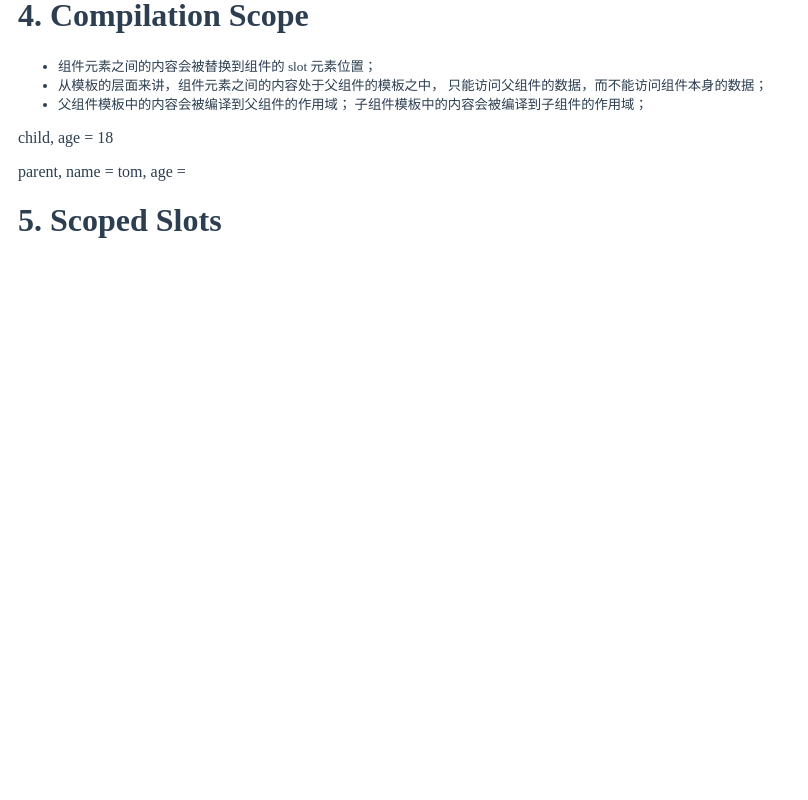
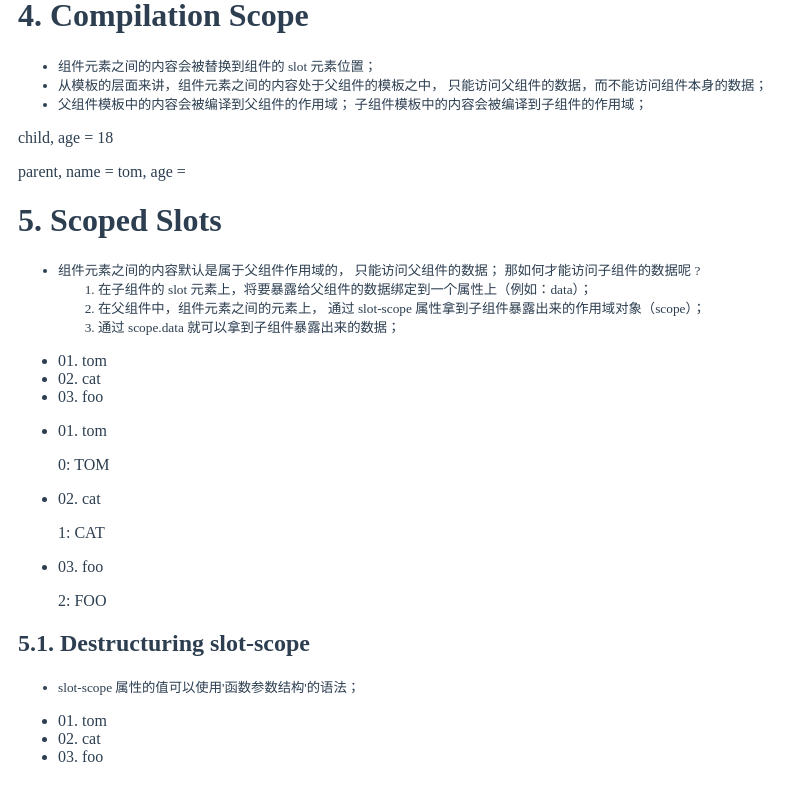
Before and after one commit to luotaoyeah/learning-vue, a Vue app: page /#/guide/slots in a window 1280 px wide. Shown: the part 1034-1834 px from the top of the page, without its empty margins (0-808 px from the left). Before the commit the page ends 1312 px from the top, so only its background shows below. Built offline with nearby package versions, Linux system fonts and the light colour scheme.

Commit message:
slots: scoped slot

```diff
--- a/src/doc/guide/slots/slots-scoped-slots.vue
+++ b/src/doc/guide/slots/slots-scoped-slots.vue
@@ -1,10 +1,108 @@
 <template>
-  <div><h1>5. Scoped Slots</h1></div>
+  <div>
+    <h1>5. Scoped Slots</h1>
+    <small>
+      <ul>
+        <li>
+          组件元素之间的内容默认是属于父组件作用域的，
+          只能访问父组件的数据；
+          那如何才能访问子组件的数据呢 ?
+          <ol>
+            <li>
+              在子组件的 slot 元素上，将要暴露给父组件的数据绑定到一个属性上（例如：data）；
+            </li>
+            <li>
+              在父组件中，组件元素之间的元素上，
+              通过 slot-scope 属性拿到子组件暴露出来的作用域对象（scope）；
+            </li>
+            <li>
+              通过 scope.data 就可以拿到子组件暴露出来的数据；
+            </li>
+          </ol>
+        </li>
+      </ul>
+    </small>
+    <TodoList :todos="todos">
+      <template slot-scope="scope">
+        {{scope.data.id}}. {{scope.data.text}}
+      </template>
+    </TodoList>
+    <TodoList02 :todos="todos">
+      <template slot-scope="scope">
+        <p>{{scope.data.id}}. {{scope.data.text}}</p>
+      </template>
+      <template
+        slot-scope="scope"
+        slot="footer"
+      >
+        <p>{{scope.index}}: {{scope.data.text.toUpperCase()}}</p>
+      </template>
+    </TodoList02>
+    <h2>5.1. Destructuring slot-scope</h2>
+    <small>
+      <ul>
+        <li>
+          slot-scope 属性的值可以使用'函数参数结构'的语法；
+        </li>
+      </ul>
+    </small>
+    <TodoList :todos="todos">
+      <template slot-scope="{ data }">
+        {{data.id}}. {{data.text}}
+      </template>
+    </TodoList>
+  </div>
 </template>
 <script>
+import Vue from "vue";
+
+Vue.component("TodoList", {
+  template: `
+<ul>
+  <li v-for="todo in todos" :key="todo.id">
+    <slot :data="todo">
+      {{todo.text}}
+    </slot>
+  </li>
+</ul>
+  `,
+  props: ["todos"]
+});
+
+Vue.component("TodoList02", {
+  template: `
+<ul>
+  <li v-for="(todo, todoIndex) in todos" :key="todo.id">
+    <slot :data="todo">
+      {{todo.text}}
+    </slot>
+    <slot name="footer" :data="todo" :index="todoIndex">
+      {{todo.text}}
+    </slot>
+  </li>
+</ul>
+  `,
+  props: ["todos"]
+});
+
 export default {
   data() {
-    return {};
+    return {
+      todos: [
+        {
+          id: "01",
+          text: "tom"
+        },
+        {
+          id: "02",
+          text: "cat"
+        },
+        {
+          id: "03",
+          text: "foo"
+        }
+      ]
+    };
   }
 };
 </script>
```
